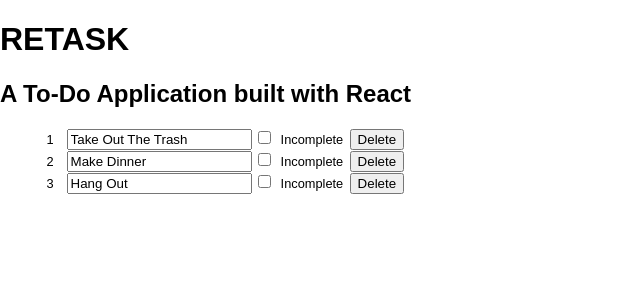
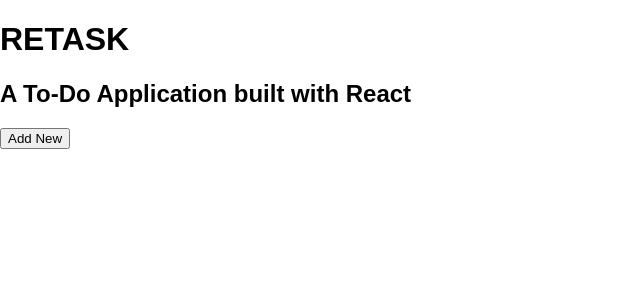
Before and after one commit to nsmeds/retask, a React (Create React App) app: page / in a window 1280 px wide. Shown: the top 300 px of the page, without its empty margins (0-640 px from the left). Built offline with nearby package versions, Linux system fonts and the light colour scheme.

Commit message:
Add button

```diff
--- a/src/App.js
+++ b/src/App.js
@@ -6,28 +6,12 @@
     constructor(props) {
         super(props);
         this.state = {
-            todos: [
-                {
-                    id: 0,
-                    title: 'Take Out The Trash',
-                    completed: false
-                },
-                {
-                    id: 1,
-                    title: 'Make Dinner',
-                    completed: false
-                },
-                {
-                    id: 2,
-                    title: 'Hang Out',
-                    completed: false
-                }
-            ],
+            todos: [],
             handleInputChange: this.handleInputChange,
             deleteTodo: this.deleteTodo,
+            addTodo: this.addTodo,
         }
     }
-
 
     handleInputChange = event => {
         const target = event.target;
@@ -41,6 +25,19 @@
         this.setState({
             todos
         })
+    }
+
+    addTodo = event => {
+        const todos = this.state.todos;
+        const newTodo = {
+            id: todos.length,
+            title: '',
+            completed: false
+        }
+        todos.push(newTodo);
+        this.setState({
+            todos: todos
+        });
     }
 
     deleteTodo = event => {
--- a/src/components/Todos.js
+++ b/src/components/Todos.js
@@ -10,7 +10,7 @@
             <li key={index}>
                 <label>
                     <span>{index + 1}</span>
-                    <input key={todo.id} id={todo.id} name="title" value={todo.title} onChange={props.handleInputChange} />
+                    <input autoFocus placeholder="New Todo" key={todo.id} id={todo.id} name="title" value={todo.title} onChange={props.handleInputChange} />
                     <input type="checkbox" id={index} name="completed" value={todo.completed} onChange={props.handleInputChange} />
                     <span>{todo.completed ? 'Completed' : 'Incomplete'}</span>
                     <button id={index} onClick={props.deleteTodo}>Delete</button>
@@ -20,9 +20,12 @@
     })
 
     return (
-        <ul>
-            {allTodos}
-        </ul>
+        <div>
+            <ul>
+                {allTodos}
+            </ul>
+            <button onClick={props.addTodo}>Add New</button>
+        </div>
     )
 }
 
```
